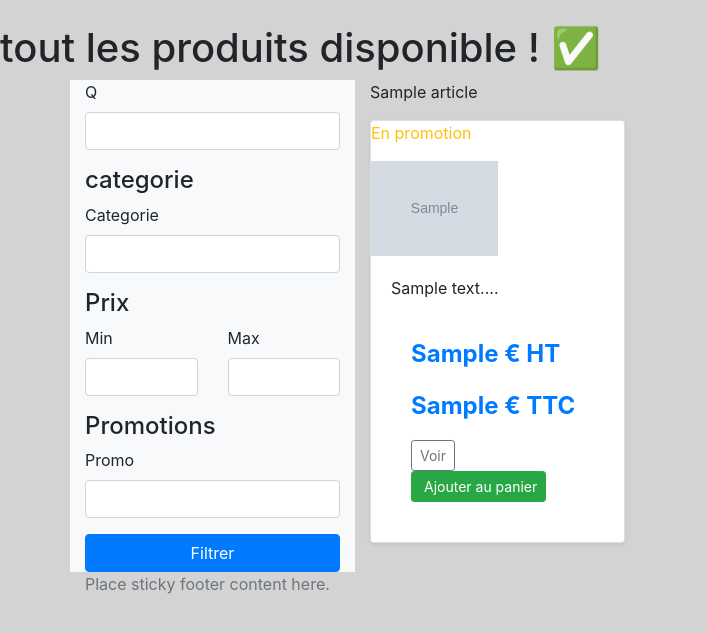
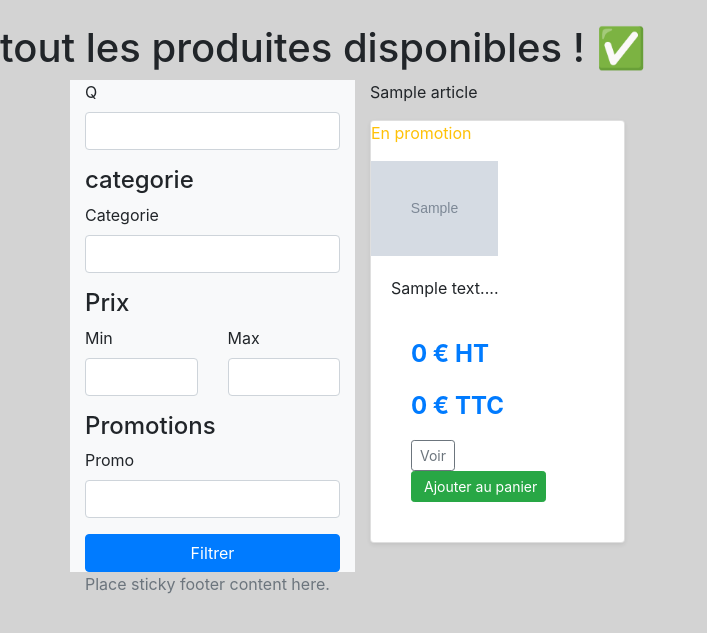
Before and after one commit to filali-abdelhalim/boutique_filali, a Symfony app: template templates/article/affiche.html.twig in a window 1280 px wide. Shown: the part 56-689 px from the top of the page, without its empty margins (0-707 px from the left). Run offline with Twig, Linux system fonts and the light colour scheme; the template is opened without the code that fills it: most values are stand-ins (such as "Sample title", 1, 10 or a date in 2020); grey boxes marked "Sample" are stand-in pictures; form fields are guessed from the names that the template uses; some libraries are stand-ins or nearby versions.

Commit message:
first commit

```diff
--- a/templates/article/affiche.html.twig
+++ b/templates/article/affiche.html.twig
@@ -1,32 +1,34 @@
 
 {% extends 'base.html.twig' %}
 
-{% block title %} tout les produit !{% endblock %}
-
-
+{% block title %} tout les produites !{% endblock %}
 
 
 {% block body %}
 
+
 <style>
+
     .filter { position: sticky; display: block ; top: 20px; }
 </style>
 
   {# <main role="main"> #}
 
-      <h1>tout les produits disponible  ! ✅</h1>
+      <h1>tout les produites disponibles  ! ✅</h1>
 
-             {# <div class="album py-2 bg-light"> #}
             <div class="container">
 
-                    <div class="row">
+                <div class="row" >
 
                  {# pour separer le filter  #}
 
-                        <div class="col-md-3 bg-light ">
+                        <div class="col-md-3 bg-light d-inline">
 
                             {% include 'article/filter.html.twig' with {form : form} only %}
                         </div>
+
+        {# <div class="bg-light displayList" > #}
+
 
         {% for art in articles %}
                 <div class="col-md-3">
@@ -40,9 +42,9 @@
                         <div class="card-body">
                             <p class="card-text">{{ art.Description|slice(0, 50) }}...</p>
                             <div class="card-body">
-                                        <p class="card-text text-primary" style="font-weight: bold; font-size: 1.5rem;">{{ art.PrixInitial }} € HT </p>
+                                <p class="card-text text-primary" style="font-weight: bold; font-size: 1.5rem;">{{ art.PrixInitial | number_format(0,',',' ') }} € HT </p>
 
-                                        <p class="card-text text-primary" style="font-weight: bold; font-size: 1.5rem;">{{ art.PrixFinal }} € TTC </p>
+                                <p class="card-text text-primary" style="font-weight: bold; font-size: 1.5rem;">{{ art.PrixFinal | number_format(0,',',' ')}}  € TTC </p>
 
                                     {# <div class="btn-group"> #}
 
@@ -60,8 +62,8 @@
                     </div>
                 </div>
 
-
         {% endfor %}
+                      {# </div> #}
                     </div>
                 </div>
 
--- a/templates/article/filter.html.twig
+++ b/templates/article/filter.html.twig
@@ -16,7 +16,6 @@
                {{ form_row(form.max) }}
                </div>
           </div>
-                  {# <div id="price-slider" data-min="{{ min }}" data-max="{{ max }}" style="margin-bottom: 3rem;"></div> #}
 
   <h4>Promotions</h4>
           {{ form_row(form.promo) }}
--- a/templates/article/show.html.twig
+++ b/templates/article/show.html.twig
@@ -15,9 +15,9 @@
                 <div class="card-body">
                     <p class="card-text">{{ article.Description|slice(0, 50) }}...</p>
                     <div class="card-body">
-                        <p class="card-text text-primary" style="font-weight: bold; font-size: 1.5rem;">{{ article.PrixInitial }} € HT </p>
+                        <p class="card-text text-primary" style="font-weight: bold; font-size: 1.5rem;">{{ article.PrixInitial | number_format(0,',',' ') }} € HT </p>
 
-                        <p class="card-text text-primary" style="font-weight: bold; font-size: 1.5rem;">{{ article.PrixFinal }} € TTC </p>
+                        <p class="card-text text-primary" style="font-weight: bold; font-size: 1.5rem;">{{ article.PrixFinal | number_format(0,',',' ') }} € TTC </p>
 
                     </div>
                     <a href="{{ path('caddy_add', {"id": article.id}) }}" class="btn btn-success float-right"><i class="fas fa-shopping-cart mr-1"></i> Ajouter au panier </a>
--- a/templates/base.html.twig
+++ b/templates/base.html.twig
@@ -4,8 +4,6 @@
         <meta charset="UTF-8">
 
         <title>{% block title %}Boutique en ligne !{% endblock %}</title>
-
-        {% block stylesheets %}
 
         <link href="https://fonts.googleapis.com/css?family=Ubuntu&display=swap" rel="stylesheet">
         {# <link rel="stylesheet" href="web/css/style.css" media="screen" /> #}
@@ -19,7 +17,8 @@
 
         <link rel="stylesheet" href="{{ asset('assets/css/app.css') }}">
 
-        {% endblock %}
+
+        {% block stylesheets %}         {% endblock %}
     </head>
     <body>
 
```
Also changed, not shown: templates/caddy/index.html.twig (+5 -5 lines). Lines whose indentation alone changed are shown as unchanged.
